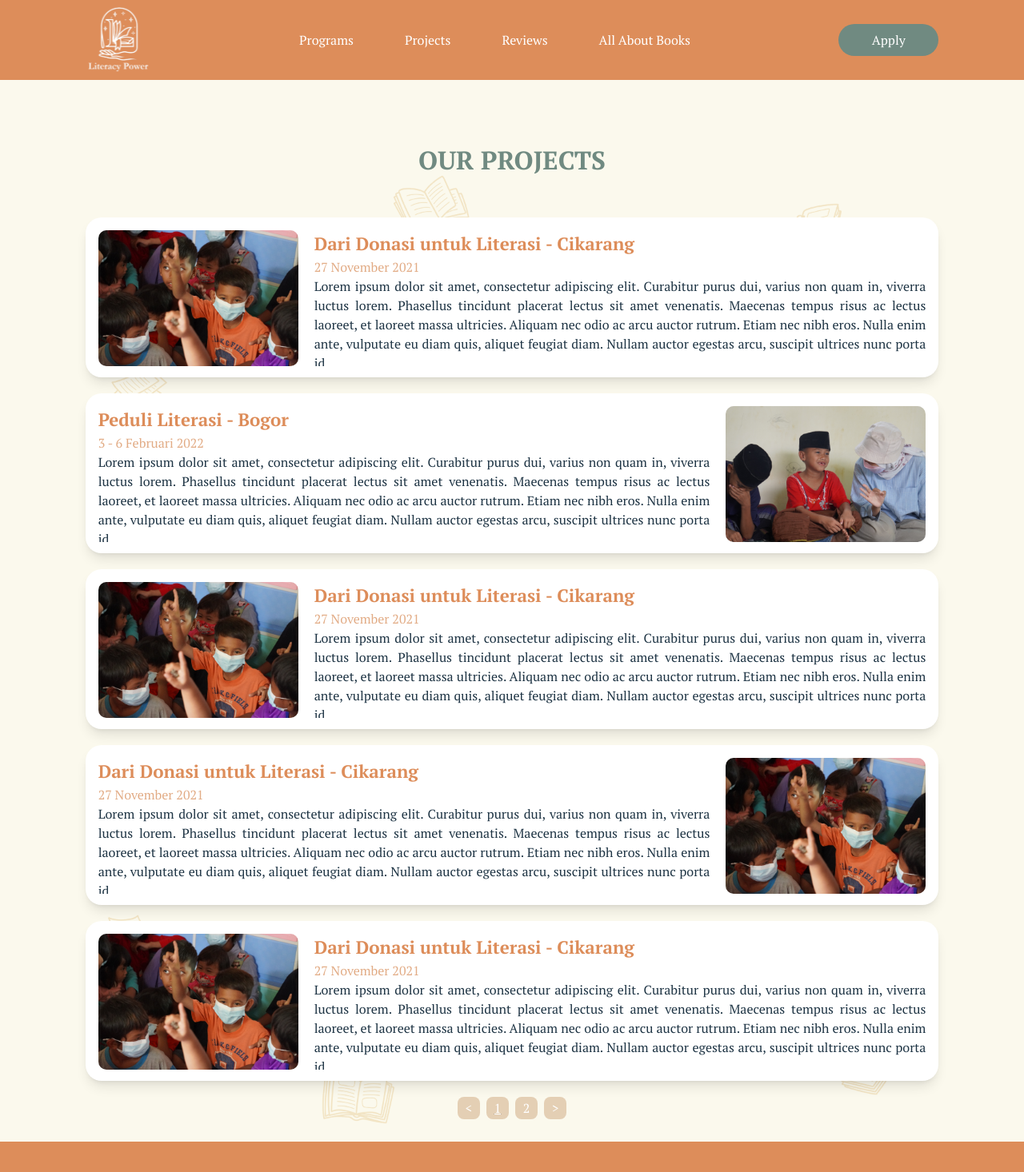
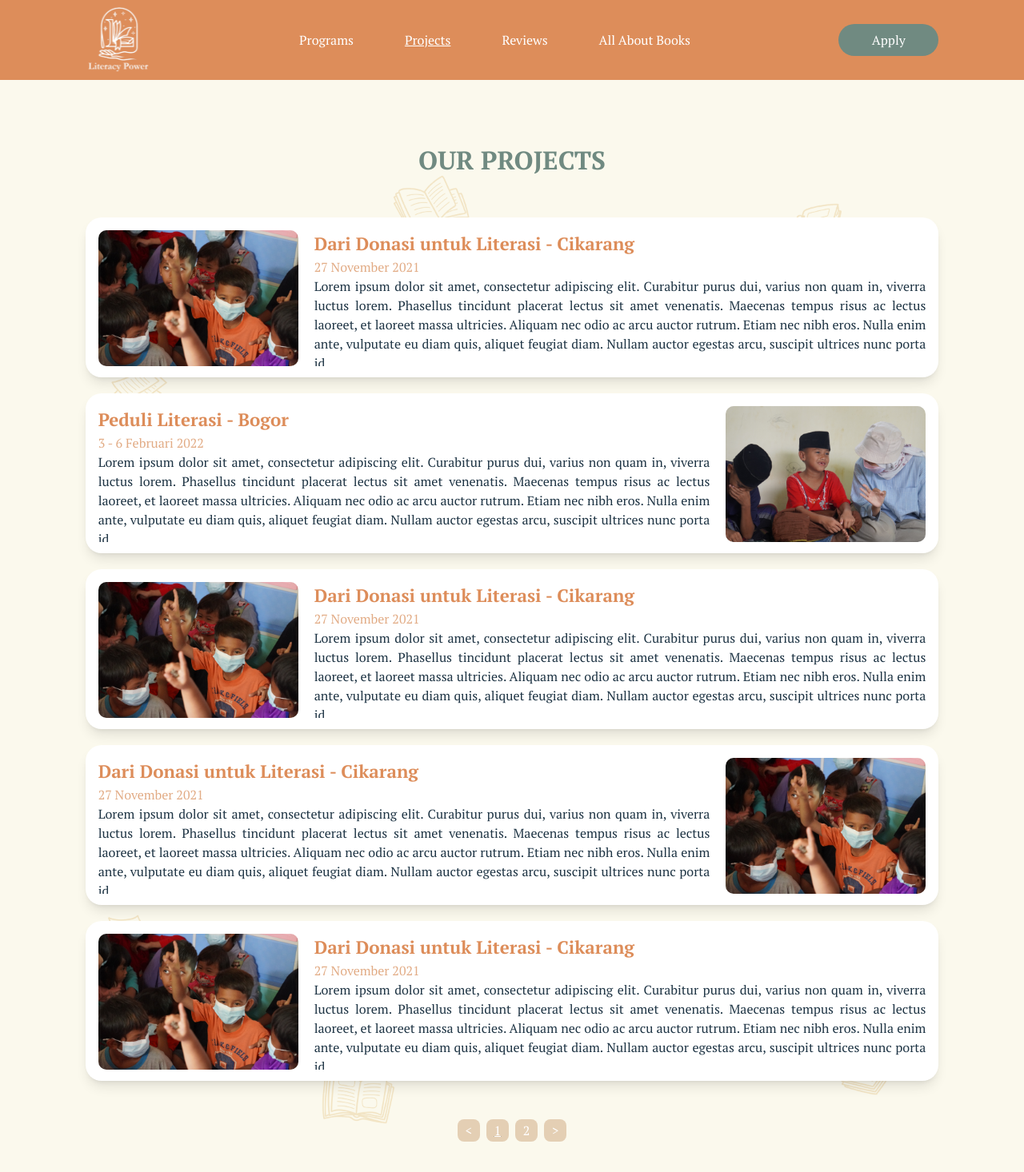
Before and after one commit to literacypowerdev/literacypowerindonesia, a Next.js app: page /projects in a window 1280 px wide. Shown: the top 1466 px of the page at 80% size. Built offline with nearby package versions, Linux system fonts and the light colour scheme.

Commit message:
Fixed Projects page (#10)
* Added projects section

* Fixed review footer section bugs

* Added link to project single page

* Fixed pagination

* Fixed Navbar

```diff
--- a/components/molecules/ProjectCard/index.tsx
+++ b/components/molecules/ProjectCard/index.tsx
@@ -1,3 +1,4 @@
+import Link from "next/link";
 import React from "react";
 
 export interface ProjectCardProps {
@@ -15,6 +16,7 @@ export default function ProjectCard(props: ProjectCardProps) {
   const justifyClass = `${id % 2 != 0 ? "md:flex-row" : "md:flex-row-reverse"}`;
 
   return (
+    <Link href={`/projects/${id}`}>
       <div
         className={`w-full max-w-[1100px] mx-auto h-[500px] md:h-[200px] bg-white shadow-lg my-5 rounded-[20px] overflow-hidden p-4 flex flex-col ${justifyClass} flex gap-3 md:gap-5 transition-all duration-150 ease-in-out group hover:bg-main-green cursor-pointer`}
       >
@@ -35,5 +37,6 @@ export default function ProjectCard(props: ProjectCardProps) {
           </p>
         </div>
       </div>
+    </Link>
   );
 }
--- a/components/organisms/Navbar/index.tsx
+++ b/components/organisms/Navbar/index.tsx
@@ -4,7 +4,13 @@ import React, { useEffect, useState } from "react";
 import Button from "../../atoms/Button";
 import MobileMenu from "./MobileMenu";
 
-export default function Navbar() {
+export interface NavbarProps {
+  active?: "Programs" | "Projects" | "Reviews" | "All About Books";
+}
+
+export default function Navbar(props: NavbarProps) {
+  const { active } = props;
+
   const [isOpen, setIsOpen] = useState(false);
 
   const [isProgramsOpen, setIsProgramsOpen] = useState(false);
@@ -31,7 +37,9 @@ export default function Navbar() {
             <li className="relative">
               <p
                 onMouseEnter={() => setIsProgramsOpen(true)}
-                className="text-white font-ptserif cursor-pointer"
+                className={`text-white font-ptserif cursor-pointer ${
+                  active == "Programs" ? "underline" : ""
+                }`}
               >
                 Programs
               </p>
@@ -75,17 +83,35 @@ export default function Navbar() {
             </li>
             <li>
               <Link href="/projects">
-                <a className="text-white font-ptserif">Projects</a>
+                <a
+                  className={`text-white font-ptserif ${
+                    active == "Projects" ? "underline" : ""
+                  }`}
+                >
+                  Projects
+                </a>
               </Link>
             </li>
             <li>
               <Link href="/reviews">
-                <a className="text-white font-ptserif">Reviews</a>
+                <a
+                  className={`text-white font-ptserif ${
+                    active == "Reviews" ? "underline" : ""
+                  }`}
+                >
+                  Reviews
+                </a>
               </Link>
             </li>
             <li>
               <Link href="/allaboutbooks">
-                <a className="text-white font-ptserif">All About Books</a>
+                <a
+                  className={`text-white font-ptserif ${
+                    active == "All About Books" ? "underline" : ""
+                  }`}
+                >
+                  All About Books
+                </a>
               </Link>
             </li>
           </ul>
--- a/components/organisms/Project/index.tsx
+++ b/components/organisms/Project/index.tsx
@@ -134,7 +134,7 @@ export default function Projects() {
         marginPagesDisplayed={2}
         pageRangeDisplayed={3}
         onPageChange={handlePageClick}
-        containerClassName={"flex gap-2 justify-center"}
+        containerClassName={"flex gap-2 mt-2 lg:mt-12 justify-center"}
         activeClassName={"underline bg-main-orange "}
         pageClassName={
           "w-7 h-7 bg-very-light-orange rounded-lg hover:bg-main-orange"
--- a/pages/projects/index.tsx
+++ b/pages/projects/index.tsx
@@ -15,8 +15,8 @@ export default function Projects() {
           content="Project-project yang dijalankan oleh Literacy Power."
         />
       </Head>
-      <Navbar />
-      <div className="w-full bg-body-doodle bg-contain py-7">
+      <Navbar active="Projects" />
+      <div className="w-full bg-body-doodle bg-contain bg-repeat py-7 lg:pb-20">
         <div className="w-11/12 md:w-10/12 mx-auto">
           <h1 className="text-title3 my-2 lg:my-12 font-bold font-ptserif text-center text-main-green">
             OUR PROJECTS
```
Lines whose indentation alone changed are shown as unchanged.
